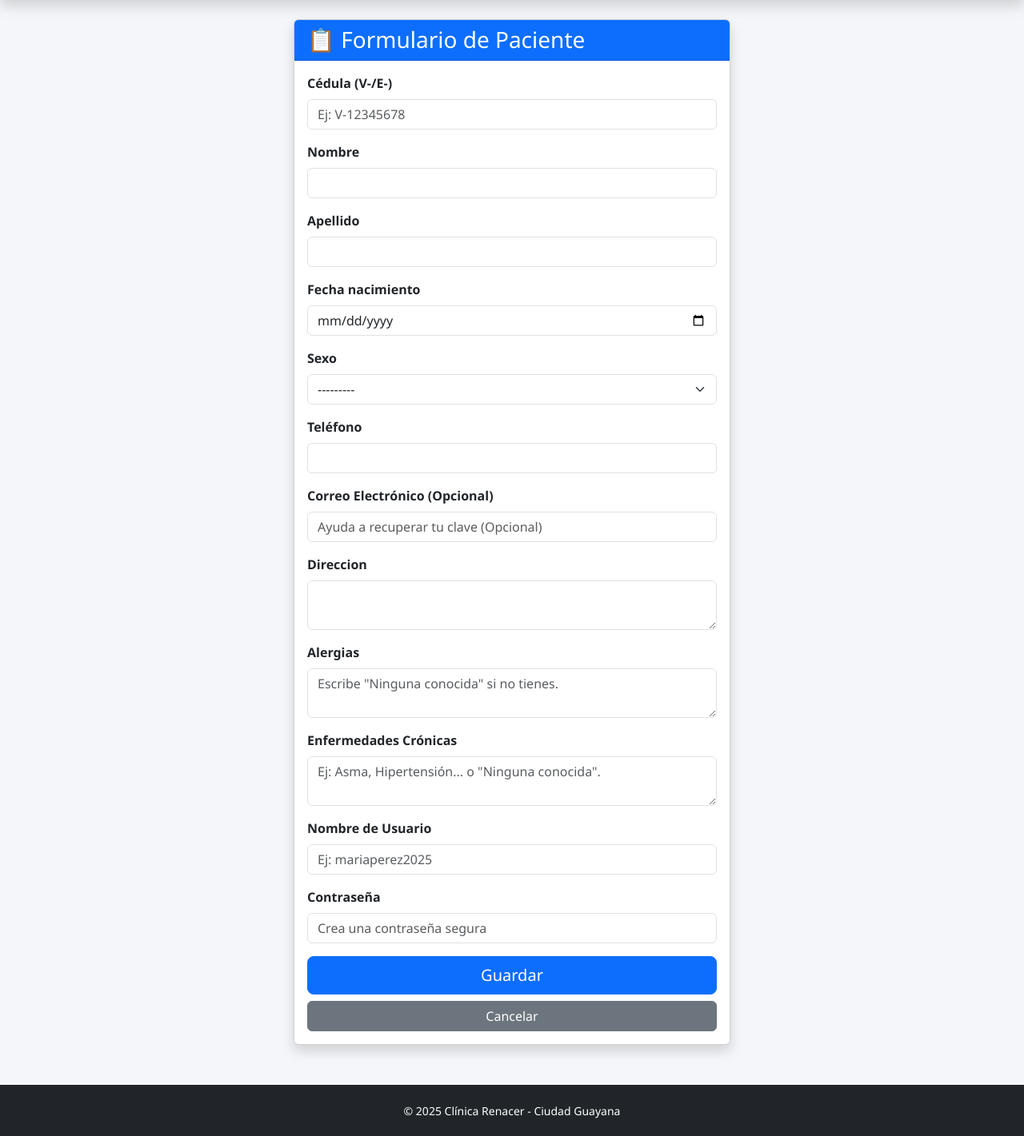
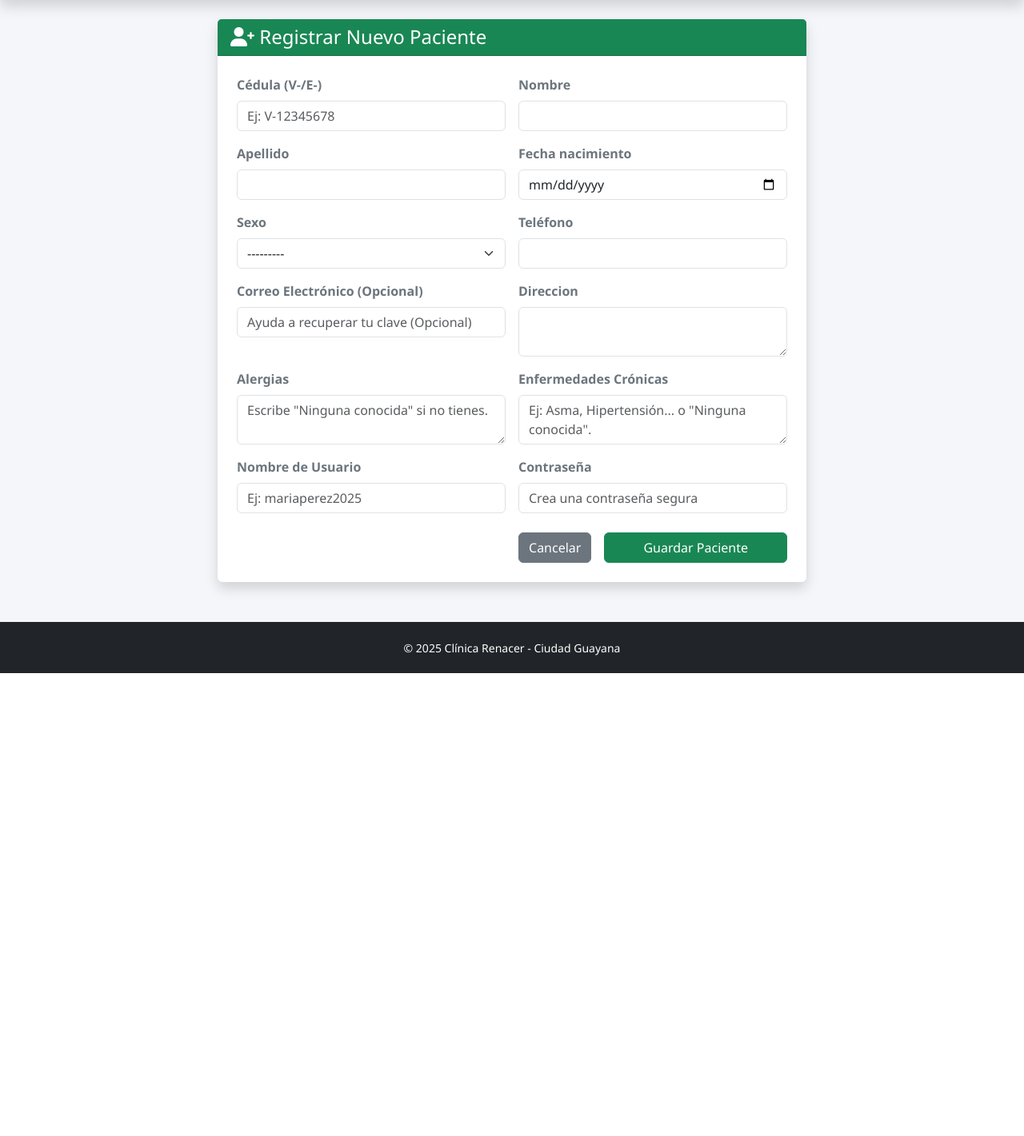
Before and after one commit to siratop/sistema-clinica, a Django app: page /pacientes/nuevo/ in a window 1280 px wide. Shown: the part 56-1477 px from the top of the page at 80% size. After the commit the page ends 898 px from the top, so only its background shows below. Run offline with Django 5.2, Linux system fonts and the light colour scheme; the visitor is signed in with stand-in values (Sample User, id 1).

Commit message:
Arreglo crear paciente y lista edad

```diff
--- a/miapp/templates/miapp/crear_paciente.html
+++ b/miapp/templates/miapp/crear_paciente.html
@@ -2,28 +2,33 @@
 
 {% block content %}
 <div class="row justify-content-center">
-    <div class="col-md-6">
-        <div class="card shadow">
-            <div class="card-header bg-primary text-white">
-                <h3 class="mb-0">📋 Formulario de Paciente</h3>
+    <div class="col-md-8">
+        <div class="card shadow border-0">
+            <div class="card-header bg-success text-white">
+                <h4 class="mb-0"><i class="fa-solid fa-user-plus"></i> Registrar Nuevo Paciente</h4>
             </div>
-            <div class="card-body">
+            <div class="card-body p-4">
                 <form method="post">
                     {% csrf_token %}
 
-                    {% for field in form %}
-                        <div class="mb-3">
-                            <label class="form-label fw-bold">{{ field.label }}</label>
+                    <div class="row g-3">
+                        {% for field in form %}
+                        <div class="col-md-6">
+                            <label class="form-label fw-bold text-secondary">{{ field.label }}</label>
                             {{ field }}
+                            {% if field.errors %}
+                                <div class="text-danger small">{{ field.errors.0 }}</div>
+                            {% endif %}
                             {% if field.help_text %}
-                                <div class="form-text">{{ field.help_text }}</div>
+                                <small class="text-muted">{{ field.help_text }}</small>
                             {% endif %}
                         </div>
-                    {% endfor %}
+                        {% endfor %}
+                    </div>
 
-                    <div class="d-grid gap-2">
-                        <button type="submit" class="btn btn-primary btn-lg">Guardar</button>
-                        <a href="{% url 'home' %}" class="btn btn-secondary">Cancelar</a>
+                    <div class="d-grid gap-2 d-md-flex justify-content-md-end mt-4">
+                        <a href="{% url 'lista_pacientes' %}" class="btn btn-secondary me-md-2">Cancelar</a>
+                        <button type="submit" class="btn btn-success px-5">Guardar Paciente</button>
                     </div>
                 </form>
             </div>
```
Also changed, not shown: miapp/templates/miapp/lista_pacientes.html (+25 -4 lines).
